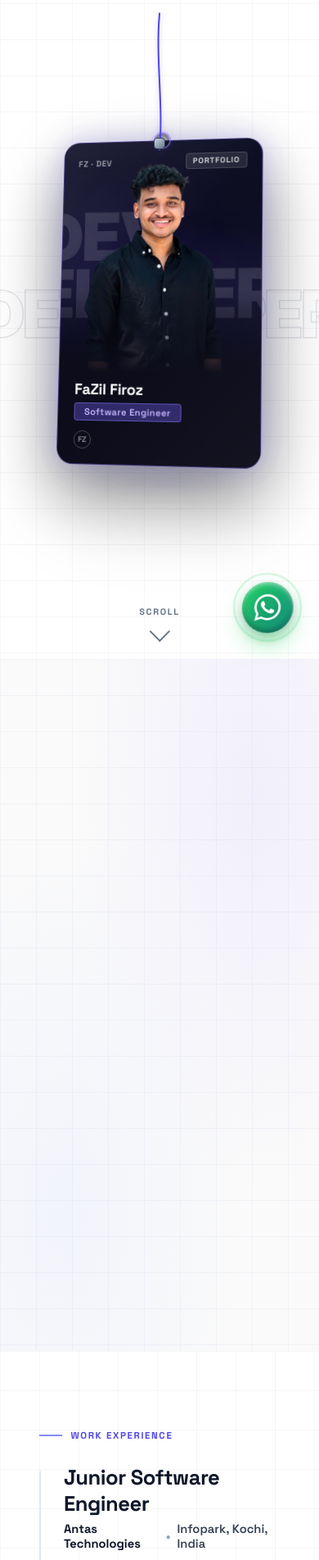
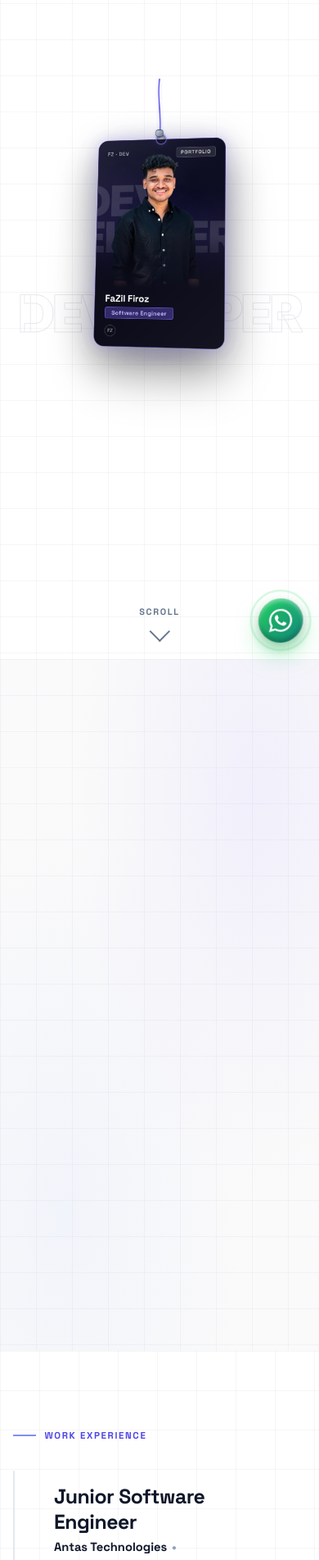
Before and after one commit to fazil-firoz/Modern-portfolio, a React (Vite) app: page / in a window 390 px wide. Shown: the part 40-1943 px from the top of the page at 82% size. Built offline with nearby package versions, Linux system fonts and the light colour scheme.

Commit message:
fix: comprehensive mobile responsiveness for floating ID card, education roadmap, social bento grid, and layout containers

```diff
--- a/src/App.jsx
+++ b/src/App.jsx
@@ -75,10 +75,10 @@ function App() {
   useEffect(() => {
     const ctx = gsap.context(() => {
 
-      // ── Portfolio card travels hero-center → about right on scroll ──
+      // ── Portfolio card travels hero-center → about right on scroll (desktop) / centered (mobile) ──
       gsap.to(floatingCardRef.current, {
-        x: () => window.innerWidth * 0.26,
-        y: 30,
+        x: () => (window.innerWidth <= 991 ? 0 : window.innerWidth * 0.26),
+        y: () => (window.innerWidth <= 768 ? 15 : 30),
         ease: 'power2.inOut',
         scrollTrigger: {
           trigger: aboutRef.current,
--- a/src/index.css
+++ b/src/index.css
@@ -1786,3 +1786,236 @@ html, body, #root {
     opacity: 0;
   }
 }
+
+/* ═══════════════════════════════════════════════════════
+   COMPREHENSIVE MOBILE & RESPONSIVE DESIGN (All Screen Sizes)
+═══════════════════════════════════════════════════════ */
+
+/* Mobile & Tablet Containers (<= 991px) */
+@media (max-width: 991px) {
+  .about-inner {
+    padding: 0 1.5rem;
+    flex-direction: column;
+    gap: 2rem;
+  }
+
+  .about-right {
+    display: none;
+  }
+
+  .exp-inner, .edu-inner, .proj-inner, .contact-inner {
+    padding: 0 1.5rem;
+  }
+
+  .proj-grid::after {
+    display: none;
+  }
+}
+
+/* Mobile Screens (<= 768px) */
+@media (max-width: 768px) {
+  html, body, #root, .page-wrapper {
+    overflow-x: hidden !important;
+    width: 100vw;
+  }
+
+  .section-hero {
+    min-height: 100vh;
+    padding: 1rem 0;
+  }
+
+  .scene {
+    transform: scale(0.72);
+    transform-origin: top center;
+  }
+
+  .lanyard-thread-container {
+    height: 110px;
+    top: -110px;
+  }
+
+  .hero-bg-text {
+    font-size: 16vw;
+    -webkit-text-stroke: 1px rgba(100, 116, 139, 0.15);
+  }
+
+  .about-greeting {
+    font-size: 1.85rem;
+  }
+
+  .about-role-sub {
+    font-size: 0.95rem;
+  }
+
+  .download-resume-btn {
+    width: 100%;
+    justify-content: center;
+  }
+
+  .exp-card-header {
+    flex-direction: column;
+    align-items: flex-start;
+    gap: 0.75rem;
+  }
+
+  .exp-role-title {
+    font-size: 1.35rem;
+  }
+
+  .exp-company-sub {
+    flex-wrap: wrap;
+    gap: 0.35rem;
+  }
+
+  .exp-timeline-content {
+    padding: 1.5rem 1.25rem;
+  }
+
+  .edu-roadmap-container {
+    padding: 1rem 0;
+  }
+
+  .edu-wire-svg {
+    display: none;
+  }
+
+  .edu-milestones-grid {
+    display: flex;
+    flex-direction: column;
+    gap: 1.75rem;
+  }
+
+  .edu-milestone-card {
+    width: 100% !important;
+    margin: 0 !important;
+    position: relative;
+    left: 0 !important; right: 0 !important;
+    transform: none !important;
+  }
+
+  .edu-card-left, .edu-card-right {
+    align-self: center;
+  }
+
+  .edu-pin-wrapper {
+    position: relative;
+    top: 0; left: 0;
+    margin-bottom: 0.75rem;
+    transform: none !important;
+  }
+
+  .edu-card-content {
+    padding: 1.35rem 1.15rem;
+  }
+
+  .section-projects {
+    padding: 4rem 0 6rem;
+  }
+
+  .proj-timeline-track {
+    left: 0.5rem;
+    top: 5rem;
+    bottom: 6rem;
+  }
+
+  .proj-heading {
+    font-size: 1.85rem;
+  }
+
+  .proj-card {
+    padding: 1.75rem 1.25rem;
+  }
+
+  .proj-card-top {
+    flex-direction: column;
+    align-items: flex-start;
+    gap: 0.75rem;
+  }
+
+  .proj-links-row {
+    width: 100%;
+    justify-content: flex-start;
+  }
+
+  .section-contact {
+    padding: 4rem 0 5rem;
+  }
+
+  .contact-heading {
+    font-size: 1.85rem;
+  }
+
+  .contact-cards-grid {
+    grid-template-columns: 1fr;
+    box-shadow: none;
+    border: none;
+    gap: 1px;
+    background: #0f172a;
+  }
+
+  .contact-card {
+    padding: 1.6rem 1.25rem;
+    min-height: auto;
+  }
+
+  .contact-value {
+    font-size: 0.95rem;
+    word-break: break-word;
+  }
+
+  .contact-address-text {
+    font-size: 0.88rem;
+    word-break: break-word;
+  }
+
+  .contact-footer-bar {
+    flex-direction: column;
+    align-items: center;
+    text-align: center;
+    gap: 0.75rem;
+  }
+
+  .footer-links-inline {
+    flex-wrap: wrap;
+    justify-content: center;
+    gap: 0.5rem 0.75rem;
+  }
+
+  .floating-whatsapp-3d {
+    bottom: 1.25rem;
+    right: 1.25rem;
+    width: 54px;
+    height: 54px;
+  }
+
+  .whatsapp-3d-icon {
+    width: 28px;
+    height: 28px;
+  }
+}
+
+/* Extra Small Mobile Screens (<= 480px) */
+@media (max-width: 480px) {
+  .scene {
+    transform: scale(0.64);
+    transform-origin: top center;
+  }
+
+  .about-inner, .exp-inner, .edu-inner, .proj-inner, .contact-inner {
+    padding: 0 1rem;
+  }
+
+  .about-greeting, .exp-role-title, .proj-heading, .contact-heading {
+    font-size: 1.55rem;
+  }
+
+  .proj-links-row {
+    flex-wrap: wrap;
+    gap: 0.5rem;
+  }
+
+  .btn-github, .btn-live {
+    padding: 0.4rem 0.75rem;
+    font-size: 0.72rem;
+  }
+}
```
